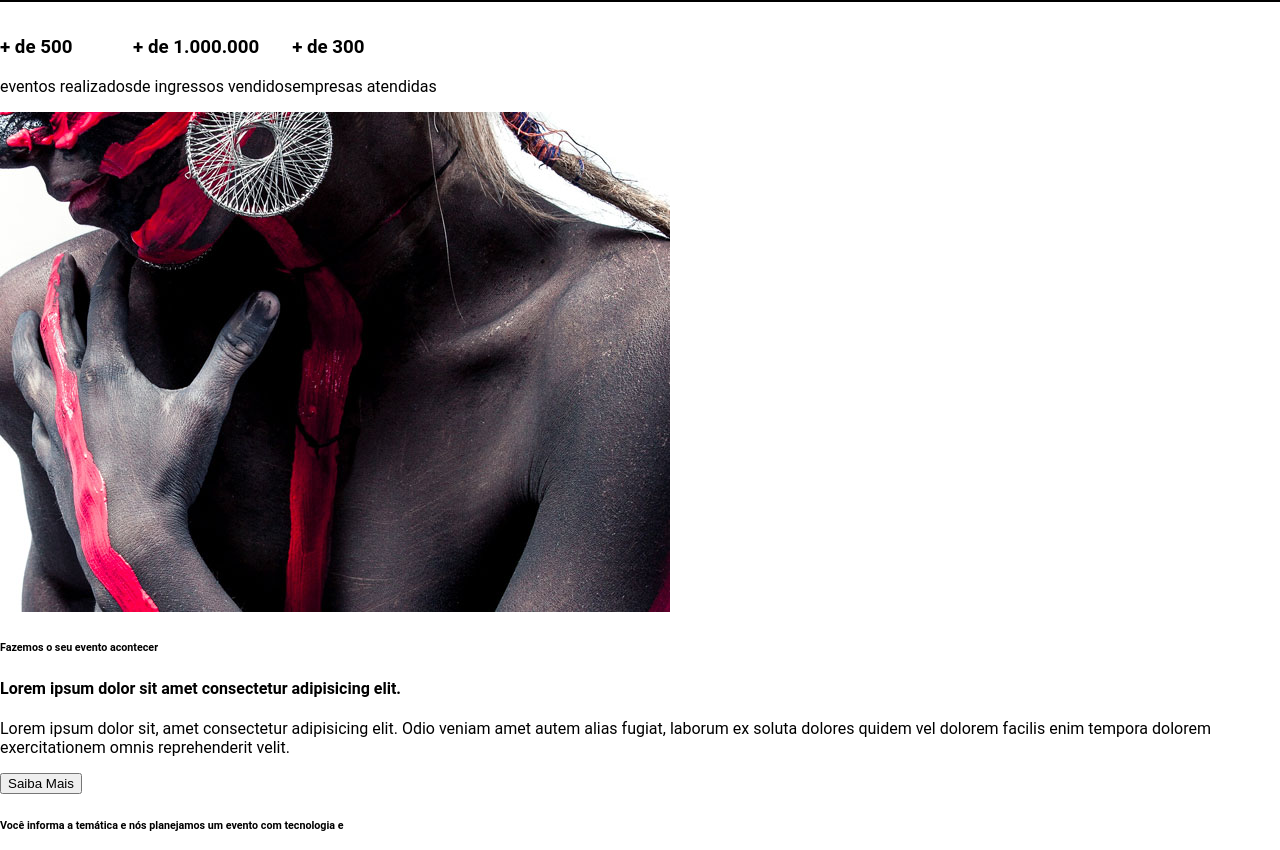
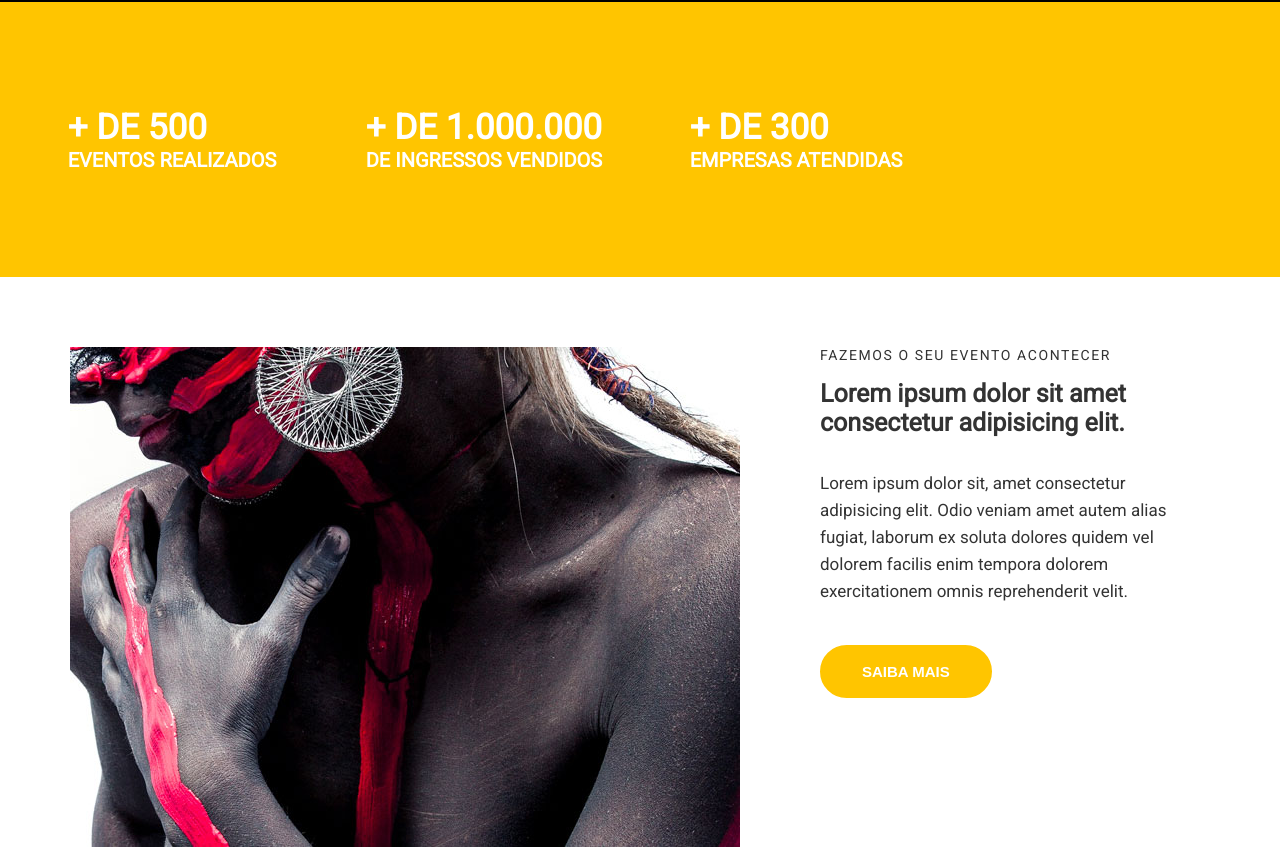
Before and after one commit to glekoidzz/studionagosto, a website: page src/index.html in a window 1280 px wide. Shown: the part 659-1509 px from the top of the page. Drawn offline with Linux system fonts and the light colour scheme.

Commit message:
feat(institutional): implemented container styles

```diff
--- a/src/index.html
+++ b/src/index.html
@@ -9,6 +9,7 @@
 
     <body>
         <nav class="navbar">
+            <div class="container navbar__container">
               <h1 class="logo-studion">
                 Studi<span class="copy--primary">on</span>
                 <span class="logo-studion__subtitle">Eventos</span>
@@ -40,6 +41,7 @@
                   </a>
                 </li>
               </ul>
+            </div>
           </nav>
 
      <header>
@@ -58,30 +60,43 @@
      </header>
 
      <main>
-        <section>
-            <ul>
+        <section id="counter">
+            <ul class="counter__container">
                 <li>
-                    <h3>+ de 500</h3> eventos realizados
+                    <h3>
+                        + de 500
+                        <small>eventos realizados</small>
+                    </h3>
                 </li>
                 <li>
-                    <h3>+ de 1.000.000</h3> de ingressos vendidos
+                    <h3>
+                        + de 1.000.000
+                        <small>
+                          de ingressos vendidos
+                        </small>
+                    </h3>
                 </li>
                 <li>
-                    <h3>+ de 300</h3> empresas atendidas
+                    <h3>
+                        + de 300
+                        <small>
+                            empresas atendidas
+                    </small>
+                    </h3>
                 </li>
             </ul>
 
         </section>
 
-        <section>
-            <div>
-                <img src="./images/institutional.jpg"/>
+        <section class="institutional">
+            <img class="institutional__image" src="./images/institutional.jpg" alt="Studion institutional"/>
+            <div class="institutional__copy">
                 <h6>Fazemos o seu evento acontecer</h6>
                 <h4>Lorem ipsum dolor sit amet consectetur adipisicing elit.</h4>
                 <p>
                     Lorem ipsum dolor sit, amet consectetur adipisicing elit. Odio veniam amet autem alias fugiat, laborum ex soluta dolores quidem vel dolorem facilis enim tempora dolorem exercitationem omnis reprehenderit velit.
                 </p>
-                <button>Saiba Mais</button>
+                <button class="btn btn--institutional">Saiba Mais</button>
             </div>
 
         </section>
--- a/src/style.css
+++ b/src/style.css
@@ -1,4 +1,4 @@
-@import url('https://fonts.googleapis.com/css2?family=Montserrat:wght@300;400;700;900&display=swap');
+@import url('https://fonts.googleapis.com/css2?family=Montserrat:wght@300;400;500;700;900&family=Roboto&display=swap');
 
 *{
     box-sizing: border-box;
@@ -7,13 +7,26 @@
 :root {
     font-family: 'Roboto', sans-serif;
     font-size: 16px;
+    --color-copy: #333;
     --color-primary: #ffc500;
     --default-padding: 1rem;
+    color: var(--color-copy)
 }
 
 body {
 margin: 0;
 padding-top: 7.75rem;
+}
+
+header,
+main,
+footer {
+    overflow-x: hidden;
+}
+
+.container {
+   max-width: 1140px;
+   margin: 0 auto;
 }
 
 ul {
@@ -25,11 +38,17 @@ ul {
 .navbar {
     position: fixed;
     z-index: 1;
+    top: 0;
+    left: 0;
+    width: 100%;
+    background-color: #000; /* vermelho / verde / azul / transparência - 0 - F */
+    color: #fff;
+    }
+
+.navbar__container {
     display: grid;
     grid-template-columns: 1fr 9fr;
     align-items: center;
-    top: 0;
-    left: 0;
 
     width: 100vw;
     height: 7.75rem;
@@ -132,8 +151,70 @@ ul {
 
 .btn:hover,
 .btn:active,
-.btn:focus {
+.btn:focus,
+.btn--institutional {
     border-color: var(--color-primary);
     background-color: var(--color-primary);
     color: #fff;
 }
+
+#counter {
+    background-color: var(--color-primary);
+    color: #fff;
+    text-transform: uppercase;
+}
+
+.counter__container {
+    display: grid;
+    grid-template-columns: repeat(auto-fill, minmax(300px, 1fr));
+    place-items: center;
+    margin: 0;
+    padding: 4.375rem 1rem;
+}
+
+.counter__container h3 {
+    font-size: 2.1875rem;
+}
+
+.counter__container h3 small {
+    display: block;
+    font-size: 1.25rem;
+}
+
+.institutional {
+    display: grid;
+    grid-template-columns: auto auto;
+    gap: 3.125rem;
+    align-content: center;
+    padding: 4.375rem;
+}
+
+.institutional__copy {
+    padding: 0 1.875rem;
+}
+
+.institutional__copy h6 {
+    font-size: 0.875rem;
+    font-weight: 300;
+    letter-spacing: .1rem;
+    text-transform: uppercase;
+    margin: 0;
+}
+
+.institutional__copy h4 {
+    font-size: 1.5625rem;
+    margin-top: 1rem;
+}
+
+.institutional p {
+    font-family: 'Roboto', sans-serif;
+    font-size: 1.0625rem;
+    line-height: 1.6875rem;
+    margin-bottom: 0;
+    margin-bottom: 2.5rem;
+}
+
+.btn--institutional:hover {
+    color: var(--color-copy);
+    background: unset;
+    }
```
Lines whose indentation alone changed are shown as unchanged.
